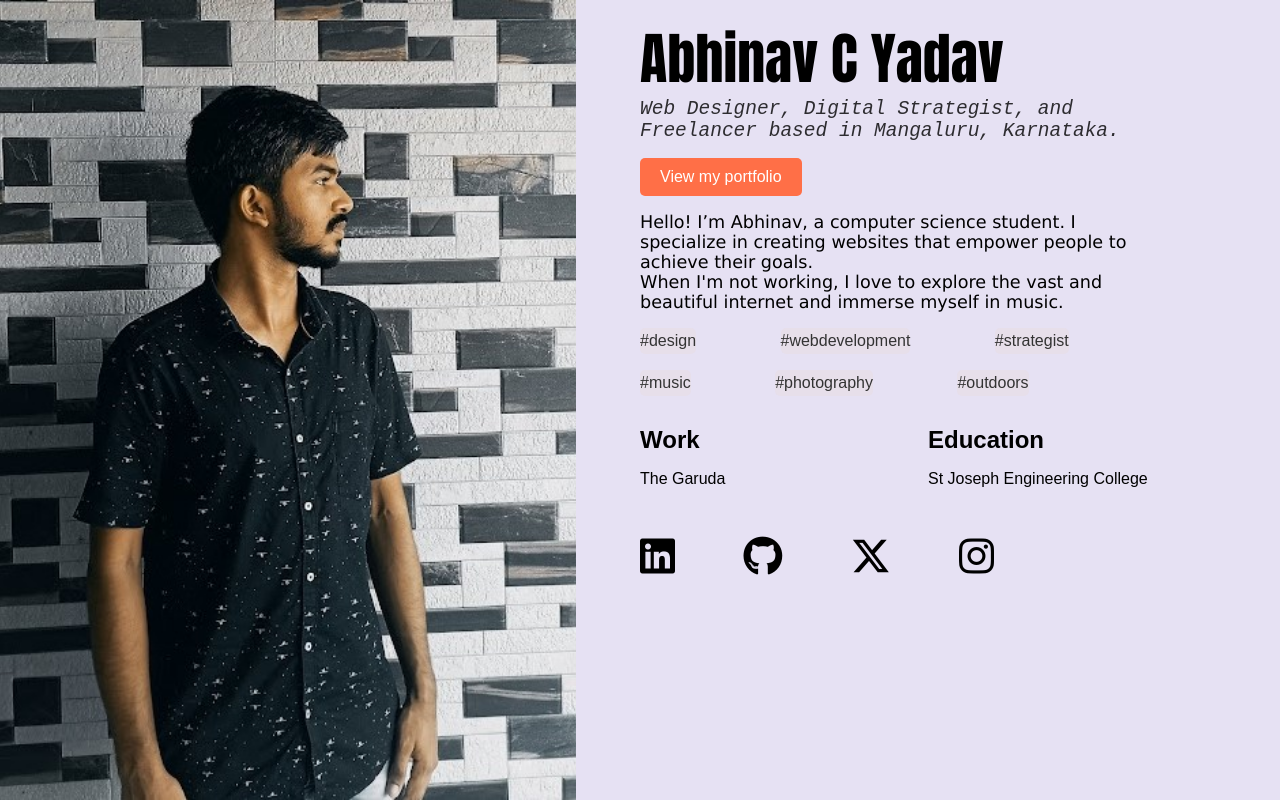
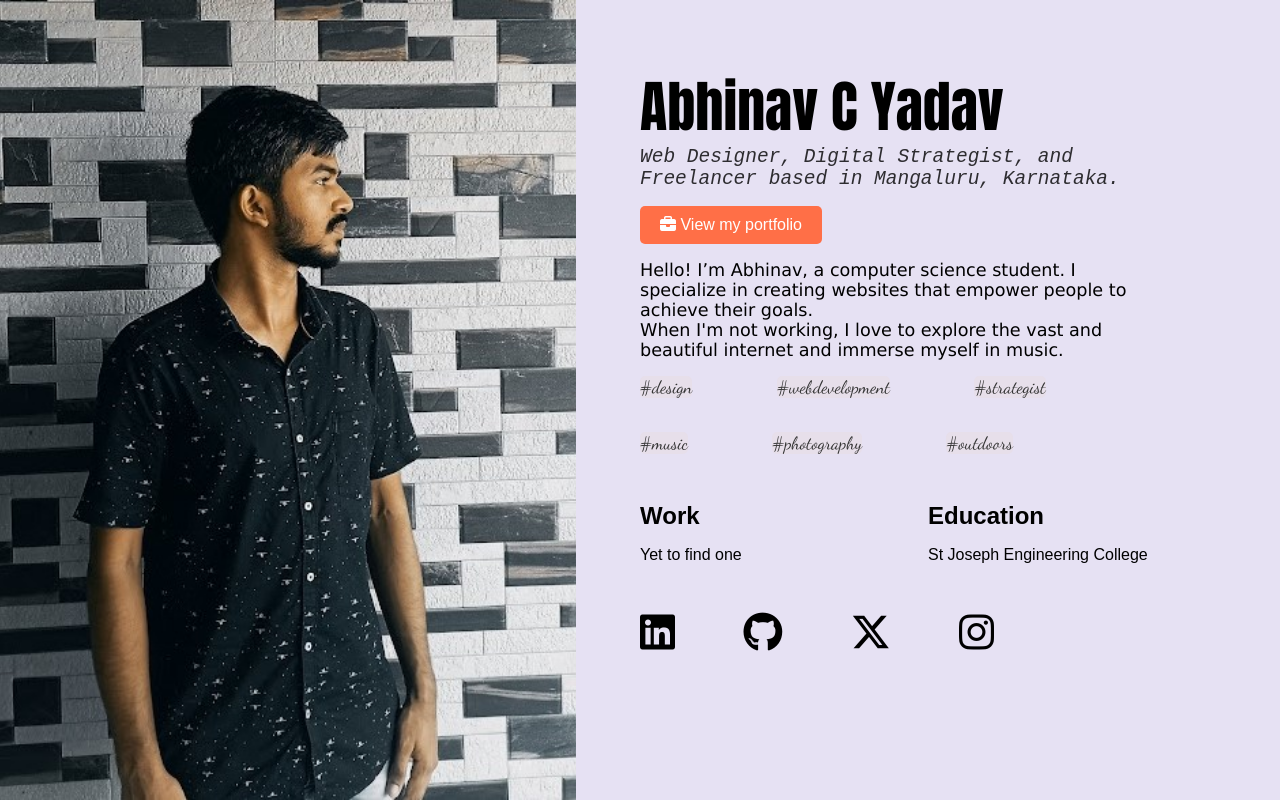
Before and after one commit to abhi-abhinav/fsd_assignment, a plain HTML site: page index.html in a window 1280 px wide. Drawn offline with Linux system fonts and the light colour scheme.

Commit message:
Updated layout spacing

```diff
--- a/index.html
+++ b/index.html
@@ -6,7 +6,9 @@
     <title>Portfolio</title>
     <link rel="stylesheet" href="styles.css">
     <link rel="stylesheet" href="https://cdnjs.cloudflare.com/ajax/libs/font-awesome/6.5.2/css/all.min.css">
-
+    <link rel="preconnect" href="https://fonts.googleapis.com">
+<link rel="preconnect" href="https://fonts.gstatic.com" crossorigin>
+<link href="https://fonts.googleapis.com/css2?family=Dancing+Script:wght@400..700&display=swap" rel="stylesheet">
 </head>
 <body>
     <div class="container">
@@ -17,23 +19,23 @@
         <div class="right-side">
             <h1>Abhinav C Yadav</h1>
             <p class="headline">Web Designer, Digital Strategist, and Freelancer based in Mangaluru, Karnataka.</p>
-            <a href="#" class="portfolio-button">View my portfolio</a>
+            <a href="https://google.com" class="portfolio-button"><i class="fa-solid fa-briefcase"></i>  View my portfolio</a>
             <div class="description">
                 <p>Hello! I’m Abhinav, a computer science student. I specialize in creating websites that empower people to achieve their goals.</p>
                 <p>When I'm not working, I love to explore the vast and beautiful internet and immerse myself in music.</p>
             </div>
             <div class="tags">
-                <span>#design</span>
-                <span>#webdevelopment</span>
-                <span>#strategist</span>
-                <span>#music</span>
-                <span>#photography</span>
-                <span>#outdoors</span>
+                <p>#design</p>
+                <p>#webdevelopment</p>
+                <p>#strategist</p>
+                <p>#music</p>
+                <p>#photography</p>
+                <p>#outdoors</p>
             </div>
             <div class="details">
                 <div class="work">
                     <h2>Work</h2>
-                    <p>The Garuda</p>
+                    <p>Yet to find one</p>
                 </div>
                 <div class="education">
                     <h2>Education</h2>
@@ -46,6 +48,7 @@
                 <a href="https://twitter.com/abhinavcyadav"><i class="fa-brands rest  fa-x-twitter"></i></a>
                 <a href="instagram.com/abhinavcyadav"><i class="fa-brands rest fa-instagram"></i></a>
             </div>
+
         </div>
     </div>
 </body>
--- a/styles.css
+++ b/styles.css
@@ -31,6 +31,7 @@ body {
 }
 .right-side {
     flex: 1;
+    margin-top: 3rem;
     margin-left: 4rem;
     margin-right: 4rem;
 }
@@ -69,11 +70,13 @@ body {
     font-size: 1.1em;
 }
 
-.tags span {
+.tags p {
+    font-family: "Dancing Script", cursive;
+    font-size: large;
+    font-weight: 7  00;
     display: inline-block;
     background-color: rgba(231, 218, 218, 0.342);
     color: #333;
-    padding: 4px 0px;
     margin-top: 1rem;
     margin-right: 5rem;
     border-radius: 5px;
```
